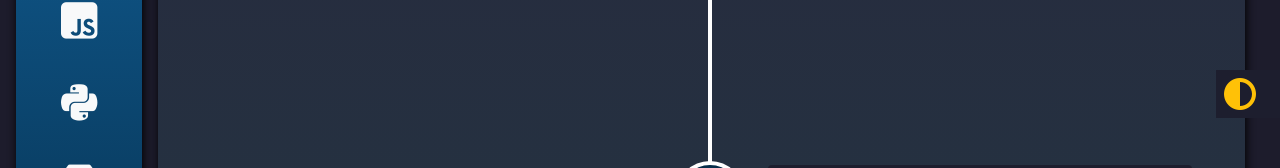
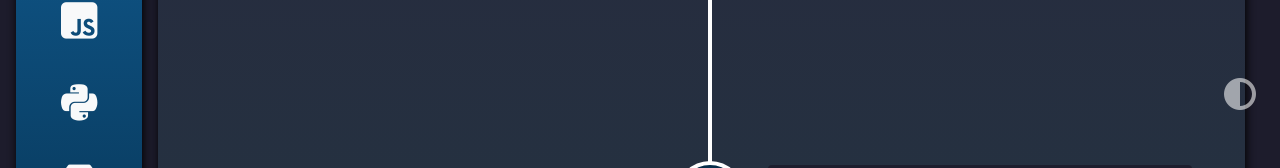
Before and after one commit to michaeltorres1/portfolio, a React (Create React App) app: page / in a window 1280 px wide. Shown: the part 330-498 px from the top of the page. Built offline with nearby package versions, Linux system fonts and the light colour scheme.

Commit message:
quick commit

```diff
--- a/src/components/common/ChangeTheme.js
+++ b/src/components/common/ChangeTheme.js
@@ -13,7 +13,7 @@ const ChangeTheme = () => {
   return (
     <StyleRoot>
       <div id='toggleLight' className='test' style={styles.fadeInDownBig}>
-        <i className='fas fa-adjust fa-2x text-warning bg-dark p-2 pr-4'></i>
+        <i className='fas fa-adjust fa-2x text-warning p-2 pr-4'></i>
       </div>
     </StyleRoot>
   );
--- a/src/stylesheets/toggle.css
+++ b/src/stylesheets/toggle.css
@@ -10,3 +10,11 @@
   cursor: pointer;
   padding-right: 1px;
 }
+
+.fa-adjust {
+  color: rgba(255, 255, 255, 0.568) !important;
+}
+
+.fa-adjust:hover {
+  color: #fff !important;
+}
```
